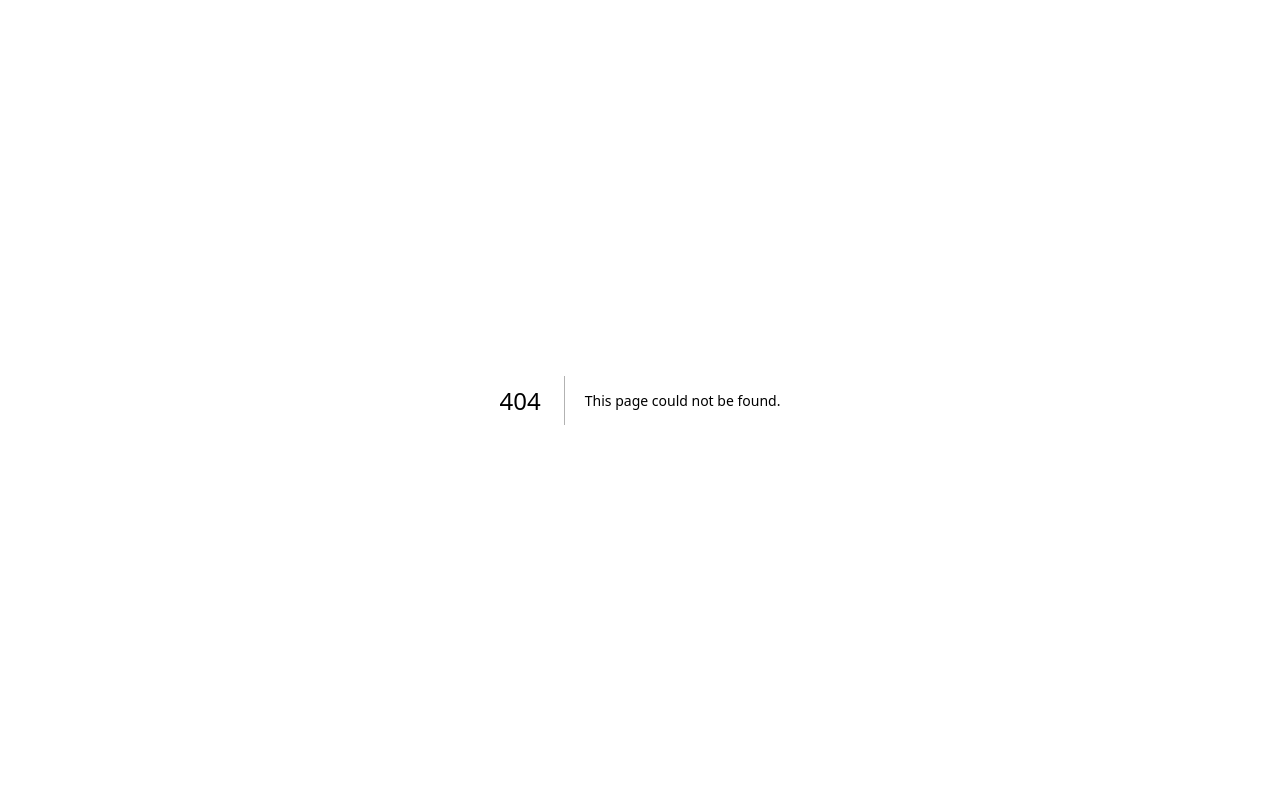
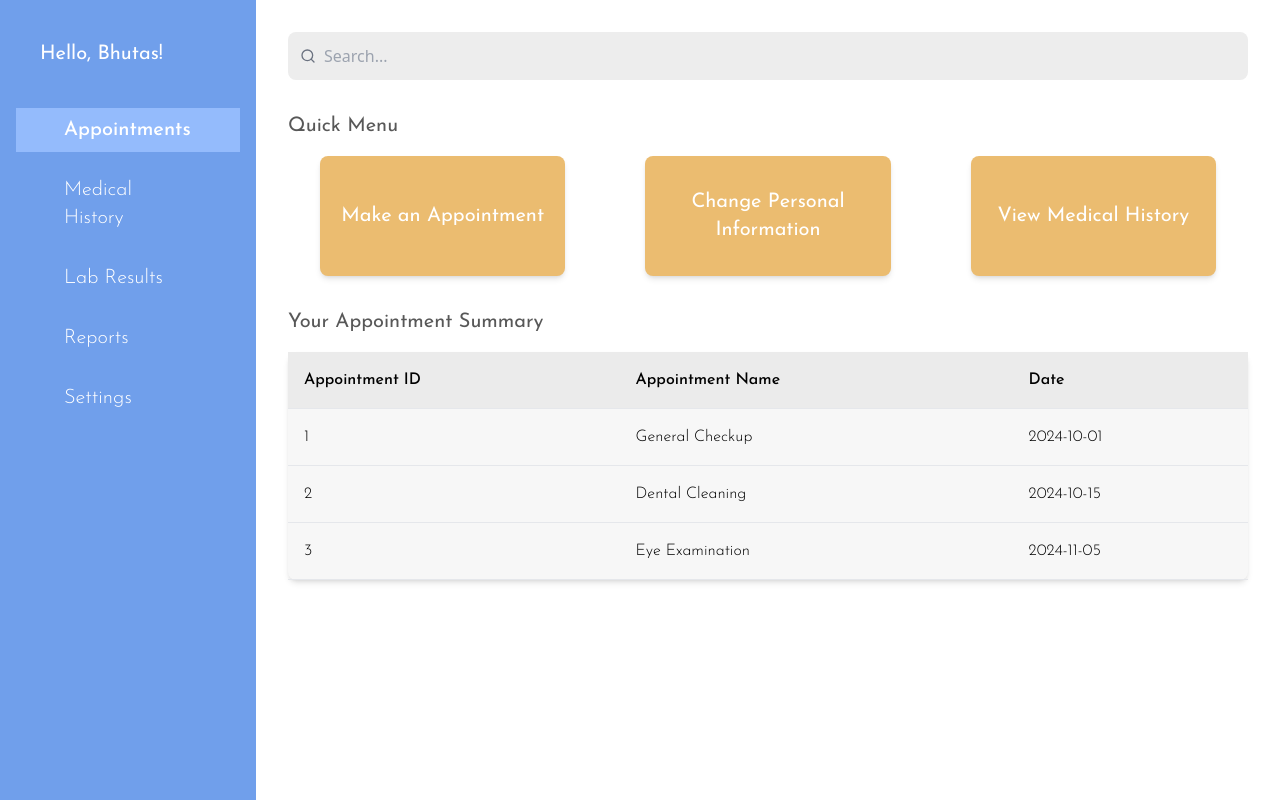
Before and after one commit to T0peerakarn/blockchain-project, a Next.js app: page /patient/landing in a window 1280 px wide. Before the commit this address had no page. Built offline with nearby package versions, Linux system fonts and the light colour scheme.

Commit message:
add: patientLanding page and some components
Components include:
- LeftMenuBar
- SearchBar
- QuickMenu stuff

```diff
--- /dev/null
+++ b/public/appointments.json
@@ -0,0 +1,17 @@
+[
+  {
+    "id": "1",
+    "name": "General Checkup",
+    "date": "2024-10-01"
+  },
+  {
+    "id": "2",
+    "name": "Dental Cleaning",
+    "date": "2024-10-15"
+  },
+  {
+    "id": "3",
+    "name": "Eye Examination",
+    "date": "2024-11-05"
+  }
+]
--- /dev/null
+++ b/src/app/patient/landing/page.tsx
@@ -0,0 +1,76 @@
+"use client";
+
+import { useState, useEffect } from "react";
+import SearchBar from "@/components/SearchBar";
+import Button from "@/components/Button";
+import LeftMenuBar from "@/components/LeftMenuBar";
+import QuickMenuButton from "@/components/QuickMenuButton";
+
+interface Appointment {
+  id: string;
+  name: string;
+  date: string;
+}
+
+const PatientLandingPage = () => {
+  const [appointments, setAppointments] = useState<Appointment[]>([]);
+
+  useEffect(() => {
+    fetch("/appointments.json")
+      .then((response) => {
+        if (!response.ok) {
+          throw new Error("Network response was not ok");
+        }
+        return response.json();
+      })
+      .then((data) => setAppointments(data))
+      .catch((error) => console.error("Fetch error:", error));
+  }, []);
+
+  return (
+    <div className="flex h-screen">
+      {/* Left Menu Panel */}
+      <LeftMenuBar />
+
+      <div className="w-[80%] p-8">
+        {/* Search Bar */}
+        <div className="mb-8">
+          <SearchBar placeholder="Search..." />
+        </div>
+
+        {/* Quick Menu */}
+        <h1 className="josefin-sans text-xl mb-4 text-[#585858]">Quick Menu</h1>
+        <div className="grid grid-cols-3 gap-4 mb-8">
+          <QuickMenuButton title="Make an Appointment" onClick={() => console.log("Make an Appointment clicked")} />
+          <QuickMenuButton title="Change Personal Information" onClick={() => console.log("Change Personal Information clicked")} />
+          <QuickMenuButton title="View Medical History" onClick={() => console.log("View Medical History clicked")} />
+        </div>
+
+        {/* Appointment Summary */}
+        <div>
+          <h2 className="josefin-sans text-xl mb-4 text-[#585858]">Your Appointment Summary</h2>
+          <table className="w-full bg-[#F7F7F7] shadow-md rounded-lg">
+            <thead className="josefin-sans font-light text-left bg-[#EBEBEB]">
+              <tr>
+                <th className="p-4 border-b font-medium">Appointment ID</th>
+                <th className="p-4 border-b font-medium">Appointment Name</th>
+                <th className="p-4 border-b font-medium">Date</th>
+              </tr>
+            </thead>
+            <tbody>
+              {appointments.map((appointment) => (
+                <tr key={appointment.id} className="josefin-sans">
+                  <td className="p-4 border-b font-light">{appointment.id}</td>
+                  <td className="p-4 border-b font-light">{appointment.name}</td>
+                  <td className="p-4 border-b font-light">{appointment.date}</td>
+                </tr>
+              ))}
+            </tbody>
+          </table>
+        </div>
+      </div>
+    </div>
+  );
+};
+
+export default PatientLandingPage;
--- /dev/null
+++ b/src/components/LeftMenuBar/index.tsx
@@ -0,0 +1,37 @@
+import React, { useState } from "react";
+import LeftMenuButton from "@/components/LeftMenuButton";
+
+const menuItems = [
+  { title: "Appointments", onClick: () => console.log("Appointments clicked") },
+  { title: "Medical History", onClick: () => console.log("Medical History clicked") },
+  { title: "Lab Results", onClick: () => console.log("Lab Results clicked") },
+  { title: "Reports", onClick: () => console.log("Reports clicked") },
+  { title: "Settings", onClick: () => console.log("Settings clicked") },
+];
+
+const LeftMenuBar: React.FC = () => {
+  const [selectedItem, setSelectedItem] = useState<string>("Appointments");
+  const name = "Bhutas"
+
+  return (
+    <div className="w-[20%] bg-[#709FEB] p-4">
+        <h1 className="ml-6 mt-6 mb-10 josefin-sans text-xl text-white">Hello, {name}!</h1>
+      <ul className="flex flex-col gap-4 text-white">
+        {menuItems.map((item, index) => (
+          <li key={index}>
+            <LeftMenuButton
+              title={item.title}
+              selected={selectedItem === item.title}
+              onClick={() => {
+                setSelectedItem(item.title);
+                item.onClick();
+              }}
+            />
+          </li>
+        ))}
+      </ul>
+    </div>
+  );
+};
+
+export default LeftMenuBar;
--- /dev/null
+++ b/src/components/LeftMenuButton/index.tsx
@@ -0,0 +1,19 @@
+interface LeftMenuButtonProps extends React.ButtonHTMLAttributes<HTMLButtonElement> {
+  title: string;
+  selected?: boolean;
+}
+
+const LeftMenuButton = ({ title, selected, ...buttonProps }: LeftMenuButtonProps) => {
+  return (
+    <button
+      {...buttonProps}
+      className={`w-full px-12 py-2 josefin-sans text-white text-xl font-light text-left transition-all duration-150 ${
+        selected ? "bg-[#94BBFC] font-medium" : "hover:bg-[#2F5DA8]"
+      }`}
+    >
+      {title}
+    </button>
+  );
+};
+
+export default LeftMenuButton;
--- /dev/null
+++ b/src/components/QuickMenuButton/index.tsx
@@ -0,0 +1,18 @@
+import React from "react";
+
+interface QuickMenuButtonProps extends React.ButtonHTMLAttributes<HTMLButtonElement> {
+  title: string;
+}
+
+const QuickMenuButton: React.FC<QuickMenuButtonProps> = ({ title, ...buttonProps }) => {
+  return (
+    <button
+      {...buttonProps}
+      className="josefin-sans p-4 py-8 mx-8 bg-[#EBBC70] text-white text-center rounded-lg shadow-md transition-all duration-150 hover:bg-[#D9A65C]"
+    >
+      <h2 className="text-xl">{title}</h2>
+    </button>
+  );
+};
+
+export default QuickMenuButton;
--- /dev/null
+++ b/src/components/SearchBar/index.tsx
@@ -0,0 +1,22 @@
+import React from "react";
+import { FiSearch } from "react-icons/fi";
+
+interface SearchBarProps extends React.InputHTMLAttributes<HTMLInputElement> {
+  placeholder?: string;
+}
+
+const SearchBar: React.FC<SearchBarProps> = ({ placeholder, ...inputProps }) => {
+  return (
+    <div className="flex items-center w-full bg-[#EDEDED] rounded-lg p-3 focus-within:bg-white focus-within:border focus-within:border-blue-500">
+      <FiSearch className="text-gray-500 mr-2" />
+      <input
+        {...inputProps}
+        type="text"
+        placeholder={placeholder}
+        className="bg-[#EDEDED] flex-grow outline-none text-gray-700 focus:bg-white"
+      />
+    </div>
+  );
+};
+
+export default SearchBar;
```
Also changed, not shown: src/app/patient/editInfo/page.tsx (added), src/app/patient/personalInfo/page.tsx (added).
